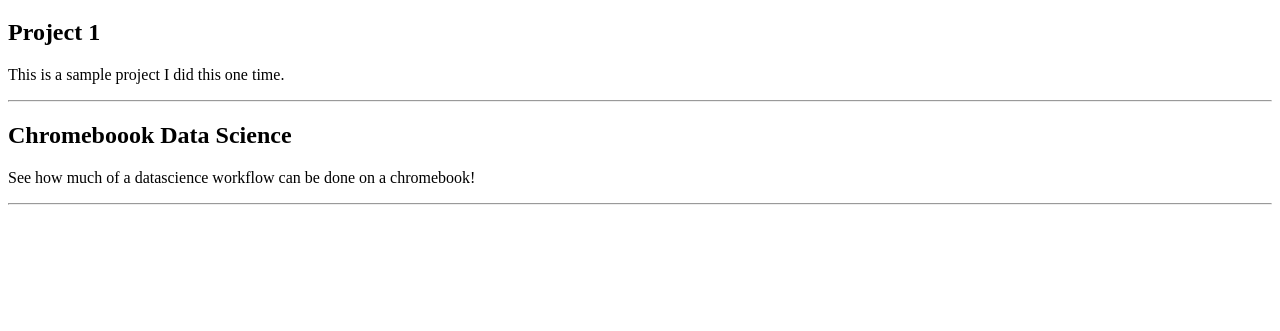
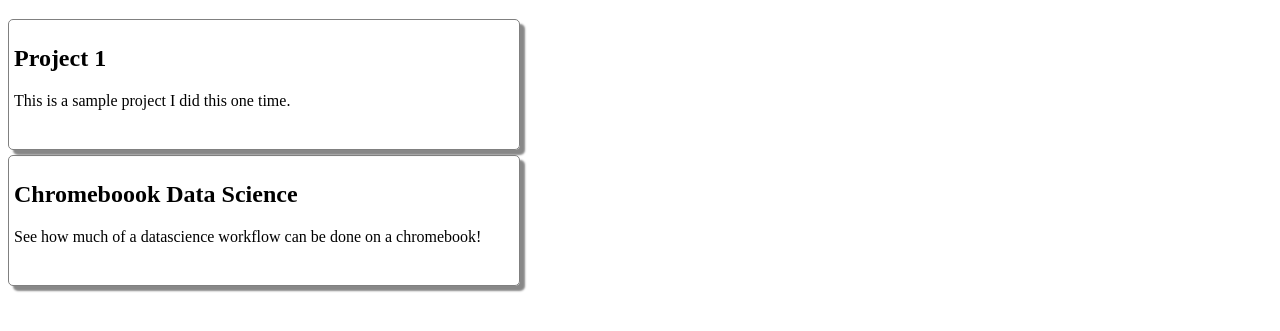
Before and after one commit to nstrayer/chromebookDemoProject, a plain HTML site: page index.html in a window 1280 px wide. Shown: the part 61-392 px from the top of the page. Drawn offline with Linux system fonts and the light colour scheme.

Commit message:
trying from termux

```diff
--- a/index.html
+++ b/index.html
@@ -4,7 +4,16 @@
 <head>
   <title>Chromebook Data Science JS!</title>
 </head>
-
+<style>
+  .project {
+    max-width: 500px;
+    border-radius: 5px;
+    border: 1px solid grey;
+    box-shadow: 5px 5px 2px #888888;
+    padding: 5px;
+    margin-top: 5px;
+  }
+</style>
 <body>
   <h1>My Projects!</h1>
   <div id = 'projects'></div>
--- a/projectWriter.js
+++ b/projectWriter.js
@@ -1,5 +1,7 @@
 export const projectWriter = (proj) => `
-  <h2> ${proj.name} </h2>
-  <p> ${proj.description} </p>
-  <hr/>
+  <div class='project'>
+    <h2> ${proj.name} </h2>
+    <p> ${proj.description} </p>
+    <br>
+  </div>
 `;
```
Also changed, not shown: main.js (line endings or trailing spaces).
